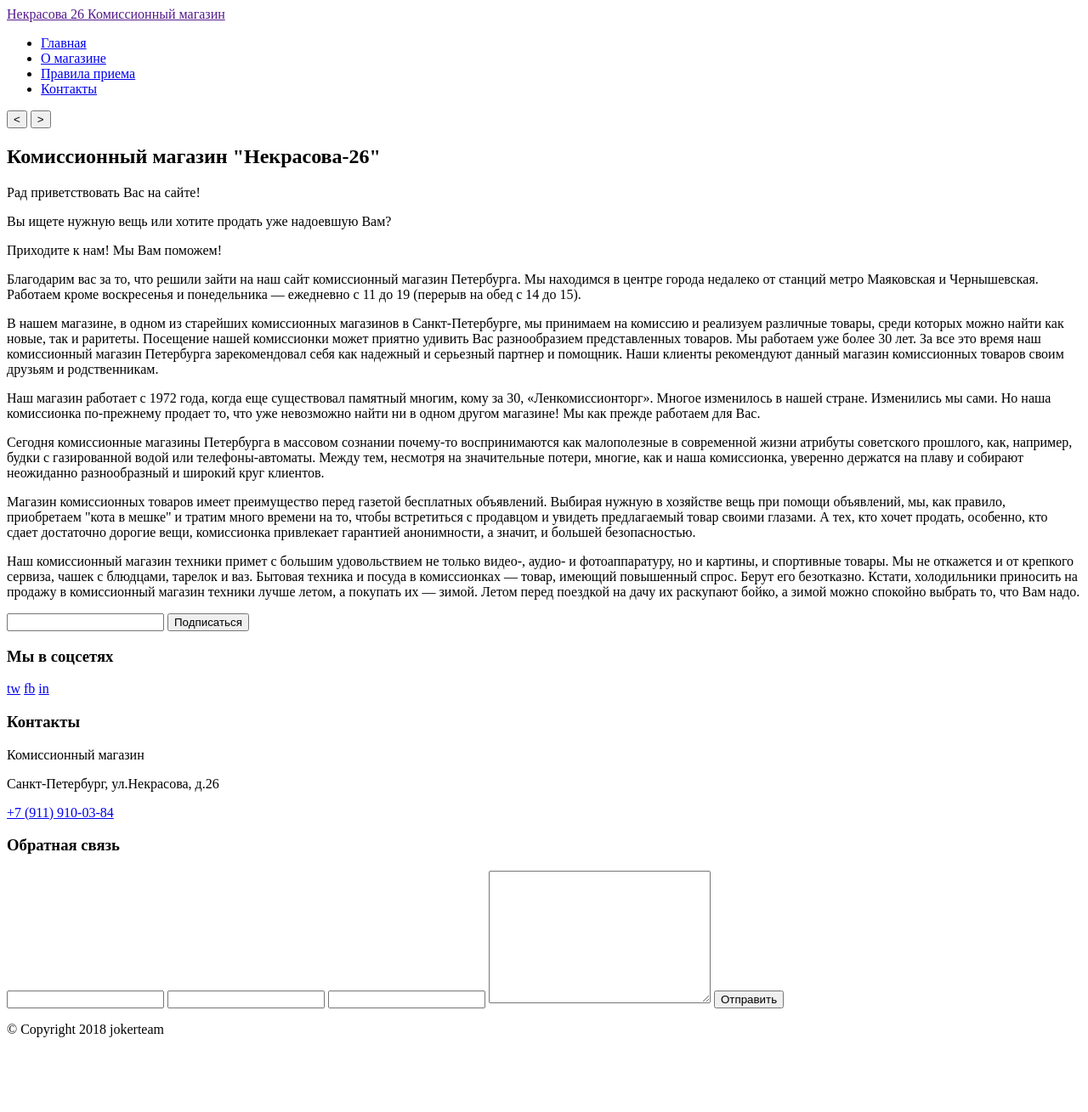
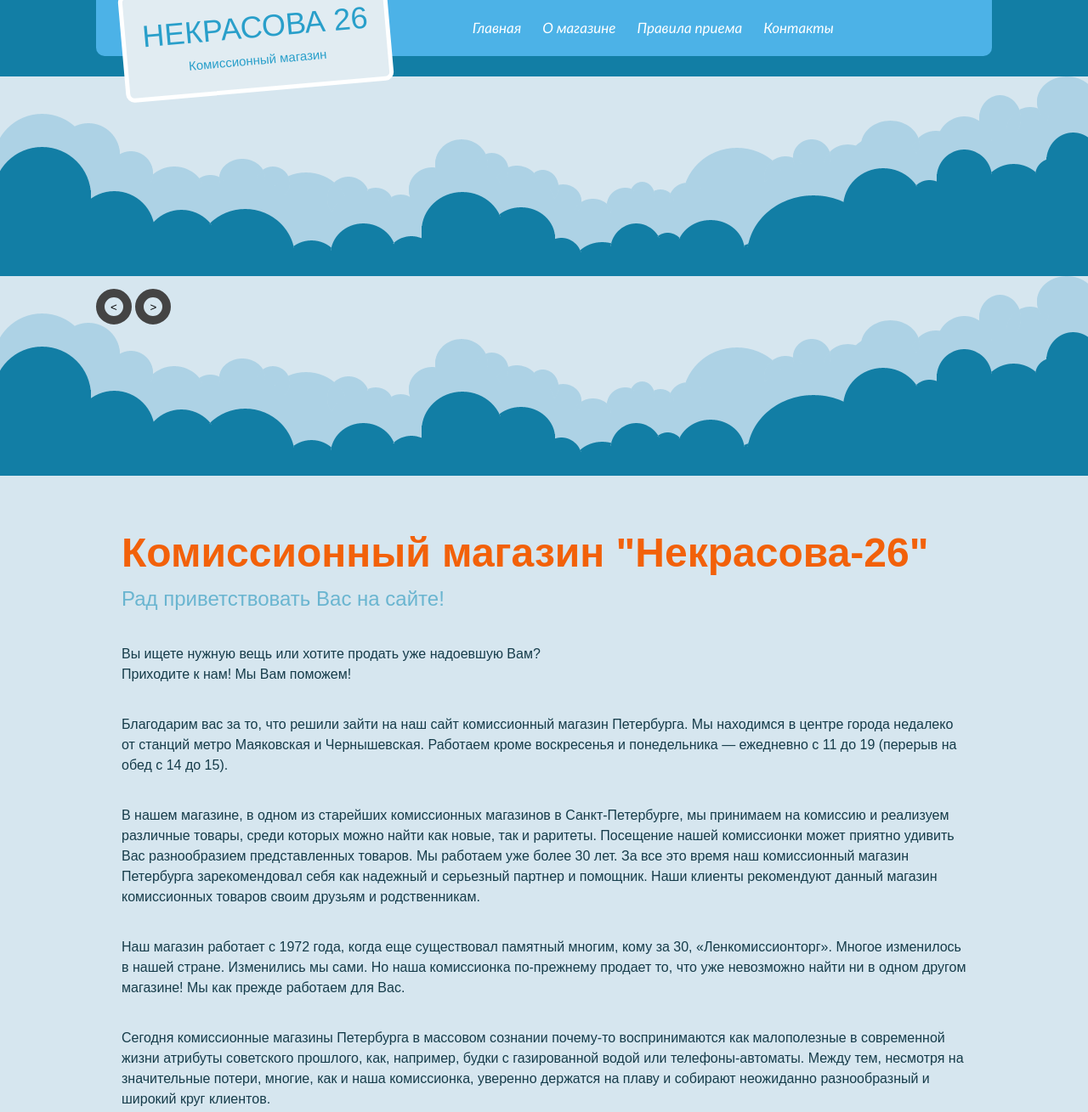
Before and after one commit to Gaponchuk/komissionka, a website: page index.html in a window 1280 px wide. Shown: the top 1309 px of the page at 85% size. Before the commit the page ends 1237 px from the top, so only its background shows below. Drawn offline with Linux system fonts and the light colour scheme.

Commit message:
написание стилей

```diff
--- /dev/null
+++ b/css/scss/_content.scss
@@ -0,0 +1,5 @@
+.about {
+	> .wrapper {
+		padding: 5.5rem 3rem 0 3rem;
+	}
+}
--- /dev/null
+++ b/css/scss/_footer.scss
@@ -0,0 +1,37 @@
+.footer {
+	color: #fff;
+	background-color: $footer-bg-bottom;
+	background-image: linear-gradient($footer-bg-top, $footer-bg-bottom);
+
+	> .wrapper {
+		display: flex;
+		flex-wrap: wrap;
+		justify-content: space-between;
+		padding: 1rem 3rem;
+	}
+
+	.subscription {
+		max-width: 32rem;
+
+		.btn {
+			margin-left: 1rem;
+		}
+	}
+
+	.contacts {
+		max-width: 25rem;
+	}
+
+	.feedback-form {
+		max-width: 31rem;
+	}
+
+	.copyright {
+		width: 100%;
+		text-align: center;
+	}
+
+	.title-h3 {
+		text-shadow: 0 1px 1px rgba(0, 0, 0, .75);
+	}
+}
--- /dev/null
+++ b/css/scss/_header.scss
@@ -0,0 +1,21 @@
+.header {
+	position: relative;
+	max-height: 100px;
+	display: flex;
+	align-items: center;
+	padding: 2rem 0;
+	padding-left: 42%;
+	border-radius: 0 0 1rem 1rem;
+	background-color: $nav-bg;
+}
+
+.first-screen {
+	min-height: 56rem;
+	background-image: url('../img/cloud.png');
+	background-repeat-y: no-repeat;
+	background-position: center bottom;
+
+	> .wrapper {
+		position: relative;
+	}
+}
--- /dev/null
+++ b/css/scss/_mixin.scss
@@ -0,0 +1,10 @@
+%a {
+	text-decoration: none;
+}
+
+%btn {
+	display: inline-block;
+	padding: 0.7rem 1.3rem;
+	border-style: none;
+	border-radius: 5px;
+}
--- /dev/null
+++ b/css/scss/_variables.scss
@@ -0,0 +1,14 @@
+$main-bg: #d6e6ef;
+$main-text-color: #163c4a;
+
+$nav-bg: #4cb2e7;
+$nav-color: #ffffff;
+
+$title-h1: #f2610a;
+
+$form-field-bg: #0f6686;
+$form-btn-bg: #d6e6ef;
+$forn-btn-color: #1380a7;
+
+$footer-bg-top: #1c94c0;
+$footer-bg-bottom: #1481a9;
--- /dev/null
+++ b/css/scss/components/_form.scss
@@ -0,0 +1,32 @@
+.form {
+
+	&__field {
+		font-size: 1.4rem;
+		height: 3.3rem;
+		margin-bottom: 1rem;
+		padding: 1.5rem 1.2rem;
+		color: #ffffff;
+		background-color: $form-field-bg;
+		border-style: none;
+		border-radius: 5px 5px 7px 7px;
+		box-shadow: inset 0 1px 5px 1px rgba(0, 0, 0, .25),
+					inset 0 -1px 1px 0px rgba(255, 255, 255, .5);
+
+		&::placeholder {
+			color: rgba(255, 255, 255, .3);
+		}
+
+		&--textarea {
+			min-height: 6rem;
+		}
+	}
+
+	&__submit {
+		font-size: 1.6rem;
+		font-weight: 300;
+		color: $forn-btn-color;
+		background-color: $form-btn-bg;
+
+		@extend %btn;
+	}
+}
--- /dev/null
+++ b/css/scss/components/_logo.scss
@@ -0,0 +1,24 @@
+.logo {
+	position: absolute;
+	display: inline-block;
+	top: 0;
+	left: 3rem;
+	padding: 2rem;
+	text-align: center;
+	color: #299fca;
+	background-color: #e1ecf2;
+	text-decoration: none;
+	border: 0.5rem solid #fff;
+	border-radius: 1rem;
+	transform: translateY(-20px) rotate(-5deg);
+
+	&__title {
+		display: block;
+		font-size: 3.6rem;
+		text-transform: uppercase;
+	}
+
+	&__description {
+		font-size: 1.5rem;
+	}
+}
--- /dev/null
+++ b/css/scss/components/_navigation.scss
@@ -0,0 +1,27 @@
+.navigation {
+	display: inline-block;
+	background-color: $nav-bg;
+
+	&__list {
+		display: flex;
+		flex-wrap: wrap;
+		list-style: none;
+	}
+
+	&__item:not(last-child) {
+		margin-right: 2.5rem;
+	}
+
+	&__link {
+		font-family: 'Gill Sans';
+		font-size: 1.7rem;
+		font-style: italic;
+		color: $nav-color;
+
+		@extend %a;
+
+		&:hover {
+			color: darken($nav-color, 10%);
+		}
+	}
+}
--- /dev/null
+++ b/css/scss/components/_slider-control.scss
@@ -0,0 +1,12 @@
+.slider-control {
+	position: absolute;
+	top: 34rem;
+
+	&__btn {
+		width: 4.2rem;
+		height: 4.2rem;
+		background-color: transparent;
+		border: 1rem solid #444;
+		border-radius: 50%;
+	}
+}
--- /dev/null
+++ b/css/scss/main.scss
@@ -0,0 +1,60 @@
+@import 'variables';
+@import 'mixin';
+
+@import 'header';
+@import 'components/logo';
+@import 'components/navigation';
+@import 'components/slider-control';
+@import 'content';
+@import 'components/form';
+@import 'footer';
+
+
+*,
+*::before,
+*::after {
+	margin: 0;
+	padding: 0;
+	box-sizing: inherit;
+}
+
+html {
+	font-size: 62.5%;
+}
+
+body {
+	font-family: 'Myriad Pro', sans-serif;
+	font-weight: 400;
+	line-height: 1.5;
+	color: $main-text-color;
+	background-color: $main-bg;
+	box-sizing: border-box;
+	font-size: 1.6rem;
+}
+
+.wrapper {
+	max-width: 1054px;
+	width: 100%;
+	margin: 0 auto;
+}
+
+.title-h1 {
+	font-size: 4.8rem;
+	color: $title-h1;
+}
+
+.title-h3 {
+	font-size: 2.2rem;
+	font-weight: 100;
+	letter-spacing: 1px;
+}
+
+.title-description {
+	font-size: 2.4rem;
+	margin-bottom: 3.5rem;
+	color: #6ab5d0;
+}
+
+.description-block {
+	margin-bottom: 3.5rem;
+}
--- a/index.html
+++ b/index.html
@@ -3,6 +3,7 @@
 <head>
 	<meta charset="UTF-8">
 	<title>Некрасова 26 - комиссионные магазин</title>
+	<link rel="stylesheet" href="css/main.min.css">
 </head>
 <body>
 
@@ -10,8 +11,8 @@
 		<div class="wrapper">
 			<header class="header">
 				<a href="" class="logo">
-					<span class="title-logo">Некрасова 26</span>
-					<span>Комиссионный магазин</span>
+					<span class="logo__title">Некрасова 26</span>
+					<span class="logo__description">Комиссионный магазин</span>
 				</a>
 				<nav class="navigation">
 					<ul class="navigation__list">
@@ -22,57 +23,61 @@
 					</ul>
 				</nav>
 			</header>
-			<div class="slider-img"></div>
 			<div class="slider-control">
 				<button class="slider-control__btn slider-control__btn--left"><</button>
 				<button class="slider-control__btn slider-control__btn--right">></button>
 			</div>
 		</div>
+		<div class="slider-img"></div>
 	</section>
 	<section class="about">
-		<h1 class="title-1">Комиссионный магазин "Некрасова-26"</h1>
+		<div class="wrapper">
+			<h1 class="title-h1">Комиссионный магазин "Некрасова-26"</h1>
 			<p class="title-description">Рад приветствовать Вас на сайте!</p>
 
-		<div class="decription-block">
+			<div class="description-block">
 				<p class="description-text">Вы ищете нужную вещь или хотите продать уже надоевшую Вам?</p>
 				<p class="description-text">Приходите к нам! Мы Вам поможем!</p>
 			</div>
-		<div class="decription-block">
+			<div class="description-block">
 				<p class="description-text">
 					Благодарим вас за то, что решили зайти на наш сайт комиссионный магазин Петербурга. Мы находимся в центре города недалеко от станций метро Маяковская и Чернышевская. Работаем кроме воскресенья и понедельника — ежедневно с 11 до 19 (перерыв на обед с 14 до 15).
 				</p>
 			</div>
-		<div class="decription-block">
+			<div class="description-block">
 				<p class="description-text">
 					В нашем магазине, в одном из старейших комиссионных магазинов в Санкт-Петербурге, мы принимаем на комиссию и реализуем различные товары, среди которых можно найти как новые, так и раритеты. Посещение нашей комиссионки может приятно удивить Вас разнообразием представленных товаров. Мы работаем уже более 30 лет. За все это время наш комиссионный магазин Петербурга зарекомендовал себя как надежный и серьезный партнер и помощник. Наши клиенты рекомендуют данный магазин комиссионных товаров своим друзьям и родственникам.
 				</p>
 			</div>
-		<div class="decription-block">
+			<div class="description-block">
 				<p class="description-text">
 					Наш магазин работает с 1972 года, когда еще существовал памятный многим, кому за 30, «Ленкомиссионторг». Многое изменилось в нашей стране. Изменились мы сами. Но наша комиссионка по-прежнему продает то, что уже невозможно найти ни в одном другом магазине! Мы как прежде работаем для Вас.
 				</p>
 			</div>
-		<div class="decription-block">
+			<div class="description-block">
 				<p class="description-text">
 					Сегодня комиссионные магазины Петербурга в массовом сознании почему-то воспринимаются как малополезные в современной жизни атрибуты советского прошлого, как, например, будки с газированной водой или телефоны-автоматы. Между тем, несмотря на значительные потери, многие, как и наша комиссионка, уверенно держатся на плаву и собирают неожиданно разнообразный и широкий круг клиентов.
 				</p>
 			</div>
-		<div class="decription-block">
+			<div class="description-block">
 				<p class="description-text">
 					Магазин комиссионных товаров имеет преимущество перед газетой бесплатных объявлений. Выбирая нужную в хозяйстве вещь при помощи объявлений, мы, как правило, приобретаем "кота в мешке" и тратим много времени на то, чтобы встретиться с продавцом и увидеть предлагаемый товар своими глазами. А тех, кто хочет продать, особенно, кто сдает достаточно дорогие вещи, комиссионка привлекает гарантией анонимности, а значит, и большей безопасностью.
 				</p>
 			</div>
-		<div class="decription-block">
+			<div class="description-block">
 				<p class="description-text">
 					Наш комиссионный магазин техники примет с большим удовольствием не только видео-, аудио- и фотоаппаратуру, но и картины, и спортивные товары. Мы не откажется и от крепкого сервиза, чашек с блюдцами, тарелок и ваз. Бытовая техника и посуда в комиссионках — товар, имеющий повышенный спрос. Берут его безотказно. Кстати, холодильники приносить на продажу в комиссионный магазин техники лучше летом, а покупать их — зимой. Летом перед поездкой на дачу их раскупают бойко, а зимой можно спокойно выбрать то, что Вам надо.
 				</p>
 			</div>
+		</div>
 	</section>
 	<footer class="footer">
+		<div class="wrapper">
 			<div class="subscription">
-			<form action="" class="subscription-form">
-				<input type="text" class="form-field">
-				<button type="submit">Подписаться</button>
+				<h3 class="title-h3">Подписка на рассылку</h3>
+				<form action="" class="form subscription-form">
+					<input type="text" class="form__field" placeholder="введите эл.почту" required>
+					<button type="submit" class="form__submit btn">Подписаться</button>
 				</form>
 				<div class="social-links">
 					<h3 class="title-h3">Мы в соцсетях</h3>
@@ -87,15 +92,16 @@
 				<p>Санкт-Петербург, ул.Некрасова, д.26</p>
 				<a href="tel:89119100384">+7 (911) 910-03-84</a>
 			</div>
-		<form action="" class="feedback">
+			<form action="" class="form feedback-form">
 				<h3 class="title-h3">Обратная связь</h3>
-			<input type="text" class="form-field">
-			<input type="email" class="form-field">
-			<input type="tel" class="form-field">
-			<textarea name="" id="" cols="30" rows="10"></textarea>
-			<button type="submit">Отправить</button>
+				<input type="text" class="form__field" placeholder="имя" required>
+				<input type="email" class="form__field" placeholder="электронная почта" required>
+				<input type="tel" class="form__field" placeholder="телефон" required>
+				<textarea name="" id="" cols="30" rows="10" class="form__field form__field--textarea" placeholder="сообщение"></textarea>
+				<button type="submit" class="form__submit btn">Отправить</button>
 			</form>
 			<p class="copyright">&copy; Copyright 2018 jokerteam</p>
+		</div>
 	</footer>
 </body>
 </html>
```
Also changed, not shown: css/main.min.css (added), css/scss/components/_social-link.scss (added), img/cloud.png (added), 1 other file. Lines whose indentation alone changed are shown as unchanged.
